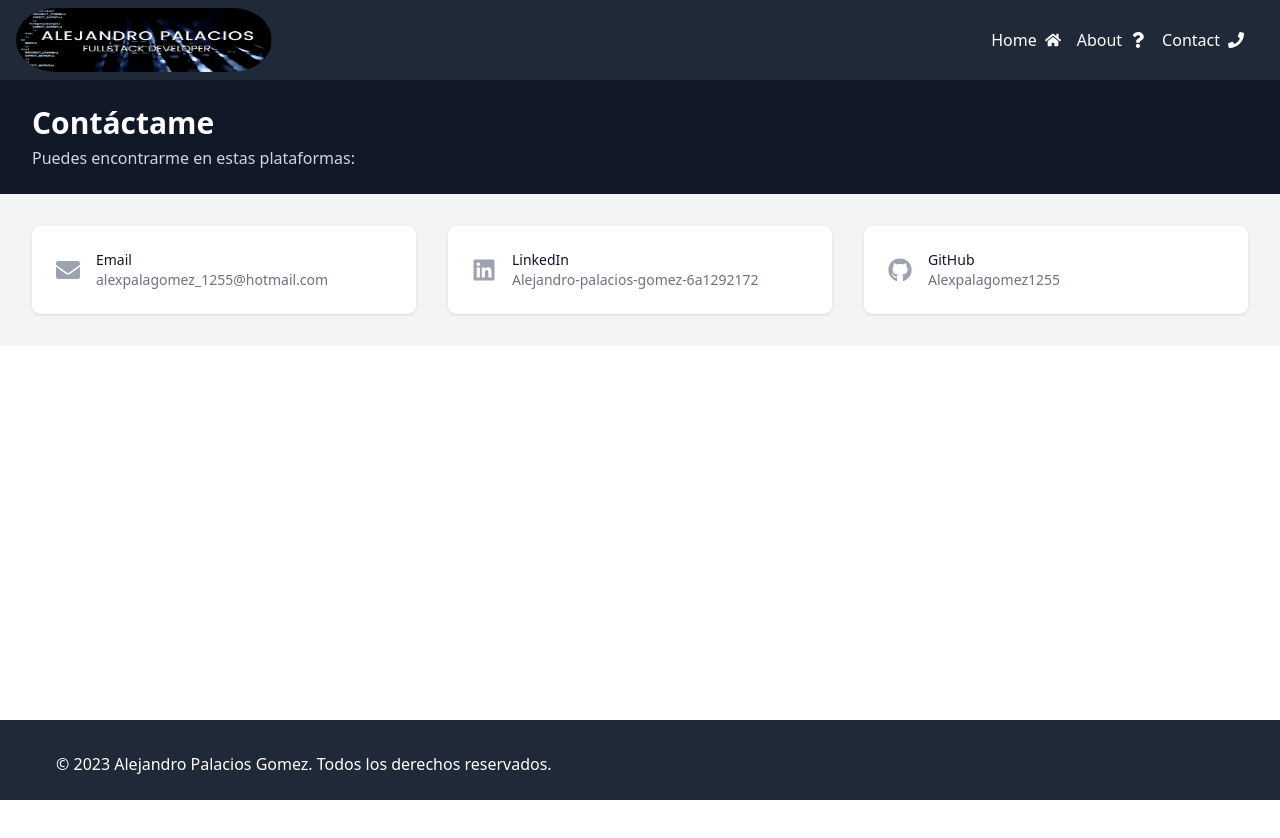
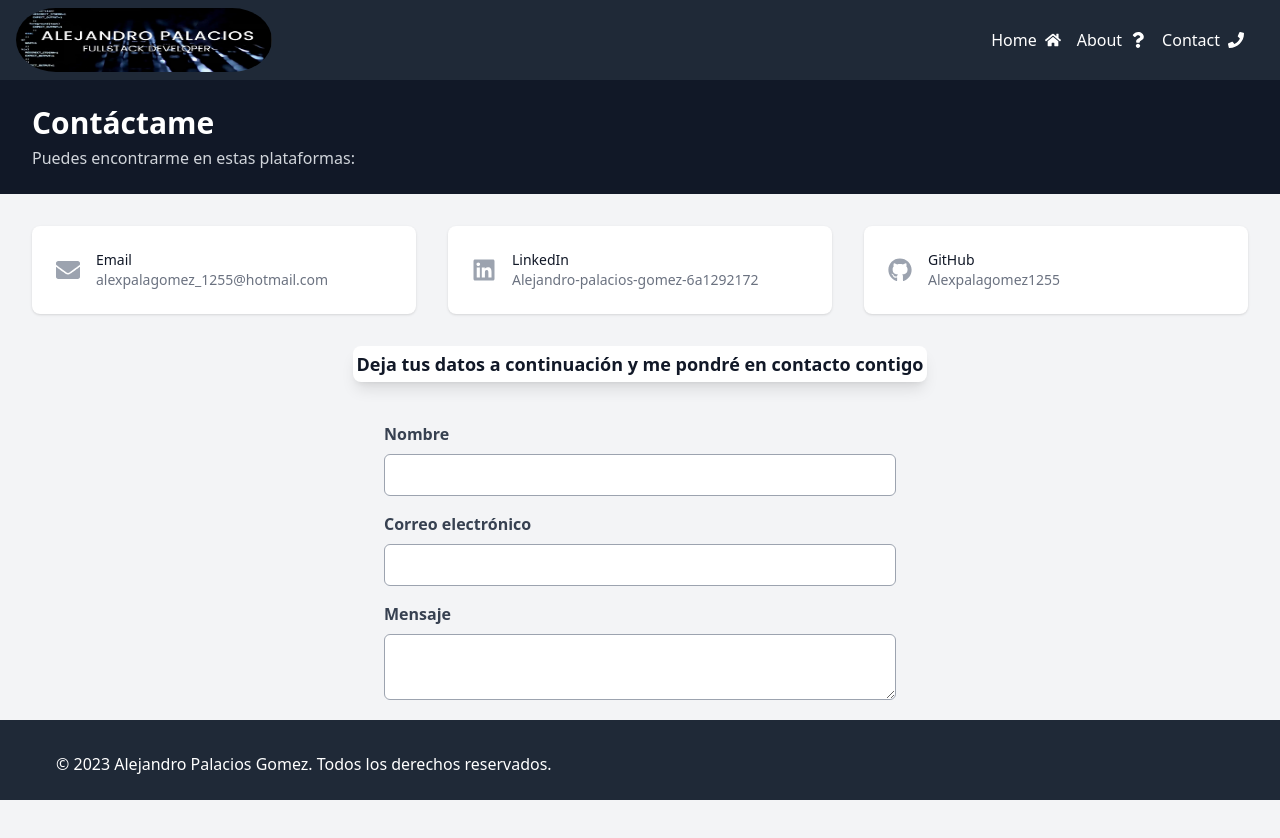
Before and after one commit to Alexpalagomez1255/portfolio, a React (Create React App) app: page /contact in a window 1280 px wide. Shown: the top 838 px of the page. Before the commit the page ends 800 px from the top, so only its background shows below. Built offline with nearby package versions, Linux system fonts and the light colour scheme.

Commit message:
Formulario de contacto

```diff
--- a/package.json
+++ b/package.json
@@ -8,9 +8,14 @@
     "@testing-library/jest-dom": "^5.16.5",
     "@testing-library/react": "^13.4.0",
     "@testing-library/user-event": "^13.5.0",
+    "axios": "^1.3.4",
+    "google-auth-library": "^8.7.0",
+    "googleapis": "^114.0.0",
+    "nodemailer": "^6.9.1",
     "react": "^18.2.0",
     "react-dom": "^18.2.0",
     "react-icons": "^4.8.0",
+    "react-modal": "^3.16.1",
     "react-router-dom": "^6.8.2",
     "react-scripts": "5.0.1",
     "web-vitals": "^2.1.4"
--- /dev/null
+++ b/src/componentes/MailComponent.jsx
@@ -0,0 +1,95 @@
+import React, { useState } from 'react';
+import Modal from 'react-modal';
+
+Modal.setAppElement('#root');
+
+const ContactForm = () => {
+  const [formData, setFormData] = useState({
+    name: '',
+    email: '',
+    message: '',
+  });
+  const [isModalOpen, setIsModalOpen] = useState(false);
+
+  const handleChange = (event) => {
+    setFormData({
+      ...formData,
+      [event.target.name]: event.target.value,
+    });
+  };
+
+  const handleSubmit = async (event) => {
+    event.preventDefault();
+
+        try {
+
+      setIsModalOpen(true);
+      setFormData({
+        name: '',
+        email: '',
+        message: '',
+      });
+    } catch (error) {
+      console.error(error);
+      alert('Ha ocurrido un error al enviar tu mensaje.');
+    }
+  };
+
+  return (
+    <>
+      <form onSubmit={handleSubmit} className="max-w-lg mx-auto mt-10 h-screen">
+        <div className="mb-4">
+          <label htmlFor="name" className="block mb-2 font-bold text-gray-700">Nombre</label>
+          <input
+            type="text"
+            id="name"
+            name="name"
+            value={formData.name}
+            onChange={handleChange}
+            className="w-full px-3 py-2 border border-gray-400 rounded-md focus:outline-none focus:ring focus:ring-blue-400"
+            required
+          />
+        </div>
+        <div className="mb-4">
+          <label htmlFor="email" className="block mb-2 font-bold text-gray-700">Correo electrónico</label>
+          <input
+            type="email"
+            id="email"
+            name="email"
+            value={formData.email}
+            onChange={handleChange}
+            className="w-full px-3 py-2 border border-gray-400 rounded-md focus:outline-none focus:ring focus:ring-blue-400"
+            required
+          />
+        </div>
+        <div className="mb-4">
+          <label htmlFor="message" className="block mb-2 font-bold text-gray-700">Mensaje</label>
+          <textarea
+            id="message"
+            name="message"
+            value={formData.message}
+            onChange={handleChange}
+            className="w-full px-3 py-2 border border-gray-400 rounded-md focus:outline-none focus:ring focus:ring-blue-400"
+            required
+          />
+        </div>
+        <div className="text-center">
+          <button type="submit" className="px-4 py-2 bg-blue-500 text-white rounded-md hover:bg-blue-600 focus:outline-none focus:ring focus:ring-blue-400">Enviar</button>
+        </div>
+      </form>
+      <Modal
+        isOpen={isModalOpen}
+        onRequestClose={() => setIsModalOpen(false)}
+        contentLabel="Mensaje enviado"
+        className="modal absolute top-1/2 left-1/2 transform -translate-x-1/2 -translate-y-1/2 bg-white rounded-lg shadow-lg p-4"
+        overlayClassName="overlay"
+      >
+        <h2 className="text-2xl font-bold mb-2">Mensaje enviado</h2>
+        <p className="mb-4">Tu mensaje ha sido enviado correctamente.</p>
+        <button onClick={() => setIsModalOpen(false)} className="px-4 py-2 bg-blue-500 text-white rounded-md hover:bg-blue-600 focus:outline-none focus:ring focus:ring-blue-400">Cerrar</button>
+      </Modal>
+    </>
+  );
+};
+
+export default ContactForm;
--- a/src/componentes/bgMusic.jsx
+++ /dev/null
@@ -1,22 +0,0 @@
-import { useEffect } from 'react';
-import music from '../assets/music.mp3';
-
-function MusicPlayer() {
-  useEffect(() => {
-    const audio = new Audio(music);
-    audio.loop = true;
-    audio.autoplay = true;
-
-    const context = new AudioContext();
-    const source = context.createMediaElementSource(audio);
-    source.connect(context.destination);
-
-    return () => {
-      audio.pause();
-      audio.src = '';
-      source.disconnect();
-    };
-  }, []);
-}
-
-export default MusicPlayer;
--- a/src/componentes/layout.jsx
+++ b/src/componentes/layout.jsx
@@ -2,10 +2,10 @@ import React from "react";
 import { Outlet } from 'react-router-dom'
 import Footer from "./footer";
 import Navbar from "./navbar";
-import MusicPlayer from "./bgMusic";
+
 
 function Layout() {
-  MusicPlayer()
+
   return (
     <>
       <Navbar />
--- a/src/pages/contact.jsx
+++ b/src/pages/contact.jsx
@@ -1,5 +1,6 @@
-import {React,Fragment } from "react";
-import { FaEnvelope, FaLinkedin, FaGithub } from 'react-icons/fa';
+import { React, Fragment } from "react";
+import { FaEnvelope, FaLinkedin, FaGithub } from "react-icons/fa";
+import ContactForm from "../componentes/MailComponent";
 
 function Contact() {
   return (
@@ -28,7 +29,13 @@ function Contact() {
                       Email
                     </div>
                     <div className="text-sm text-gray-500">
-                    <a href="mailto:alexpalagomez_1255@hotmail.com " target="_blank"  rel="noopener noreferrer">alexpalagomez_1255@hotmail.com</a>
+                      <a
+                        href="mailto:alexpalagomez_1255@hotmail.com "
+                        target="_blank"
+                        rel="noopener noreferrer"
+                      >
+                        alexpalagomez_1255@hotmail.com
+                      </a>
                     </div>
                   </div>
                 </div>
@@ -45,7 +52,13 @@ function Contact() {
                       LinkedIn
                     </div>
                     <div className="text-sm text-gray-500">
-                    <a href="https://www.linkedin.com/in/alejandro-palacios-gomez-6a1292172/" target="_blank"  rel="noopener noreferrer">Alejandro-palacios-gomez-6a1292172</a>
+                      <a
+                        href="https://www.linkedin.com/in/alejandro-palacios-gomez-6a1292172/"
+                        target="_blank"
+                        rel="noopener noreferrer"
+                      >
+                        Alejandro-palacios-gomez-6a1292172
+                      </a>
                     </div>
                   </div>
                 </div>
@@ -62,7 +75,13 @@ function Contact() {
                       GitHub
                     </div>
                     <div className="text-sm text-gray-500">
-                    <a href="https://github.com/Alexpalagomez1255" target="_blank"  rel="noopener noreferrer">Alexpalagomez1255</a>
+                      <a
+                        href="https://github.com/Alexpalagomez1255"
+                        target="_blank"
+                        rel="noopener noreferrer"
+                      >
+                        Alexpalagomez1255
+                      </a>
                     </div>
                   </div>
                 </div>
@@ -71,6 +90,16 @@ function Contact() {
           </div>
         </div>
       </div>
+      <div className="bg-gray-100">
+      <div className="flex justify-center items-center">
+        <div className=" mx-6 text-lg font-bold text-gray-900 text-center bg-white overflow-hidden shadow-lg rounded-lg p-1">
+          Deja tus datos a continuación y me pondré en contacto contigo
+        </div>
+      </div>
+      <div >
+        <ContactForm />
+      </div>
+      </div>
     </Fragment>
   );
 }
```
Also changed, not shown: 1 other file (tests, documents, lock files or other folders). Lines whose indentation alone changed are shown as unchanged.
